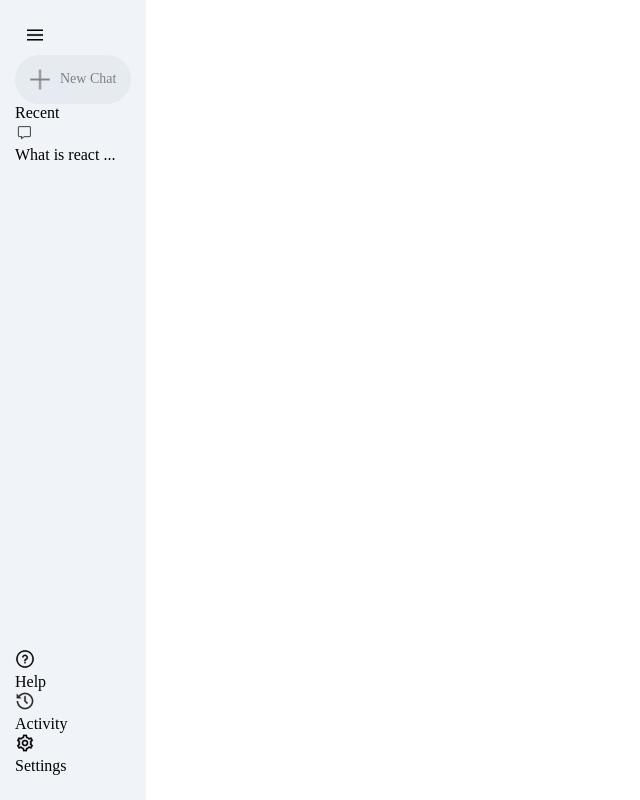
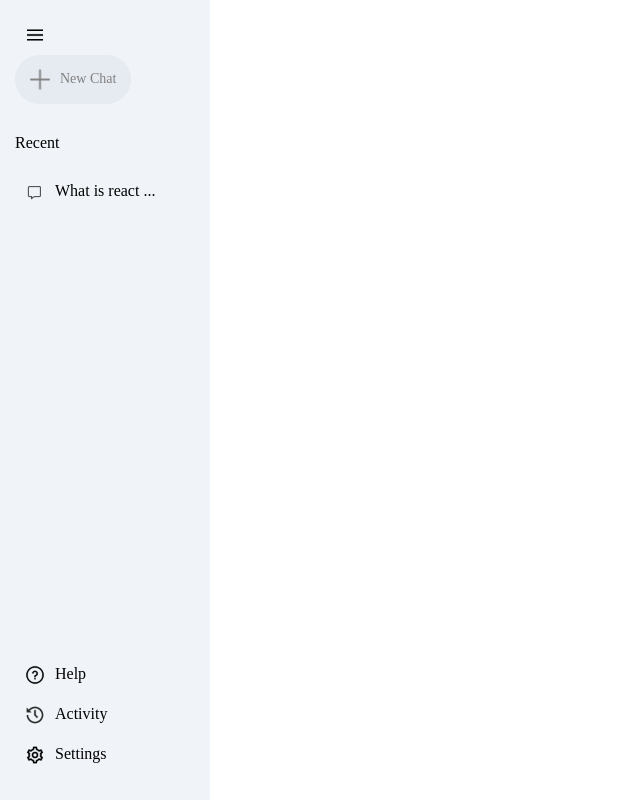
Before and after one commit to Riany-rin/Gemini-Clone, a React (Vite) app: page / in a window 1280 px wide. Shown: the whole page, without its empty margins (0-640 px from the left). Built offline with nearby package versions, Linux system fonts and the light colour scheme.

Commit message:
Styling recent

```diff
--- a/src/components/Sidebar/Sidebar.css
+++ b/src/components/Sidebar/Sidebar.css
@@ -29,3 +29,23 @@
     color: grey;
     cursor: pointer;
 }
+
+.sidebar .recent{
+    display: flex;
+    flex-direction: column;
+}
+
+.sidebar .recent-title{
+    margin-top: 30px;
+    margin-bottom: 20px;
+}
+
+.sidebar .recent-entry{
+    display: flex;
+    align-items: start;
+    gap: 10px;
+    padding: 10px;
+    padding-right: 40px;
+    border-radius: #282828;
+    cursor: pointer;
+}
```
